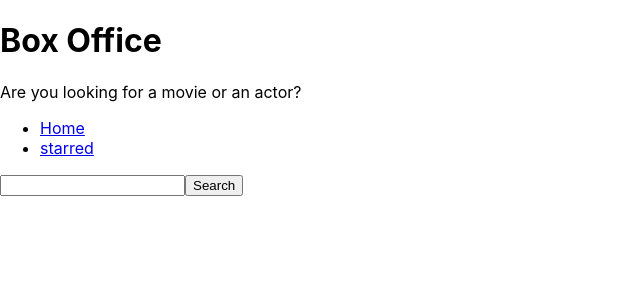
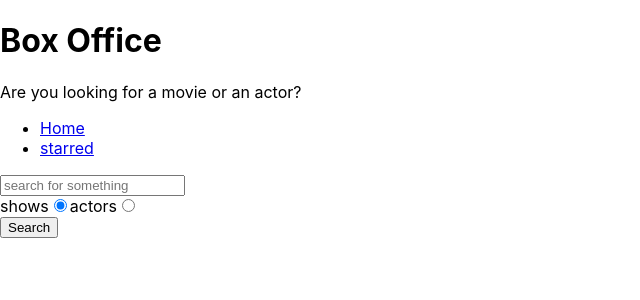
Before and after one commit to shivangigoel1302/box-office, a React (Create React App) app: page / in a window 1280 px wide. Shown: the top 300 px of the page, without its empty margins (0-640 px from the left). Built offline with nearby package versions, Linux system fonts and the light colour scheme.

Commit message:
search displayed

```diff
--- /dev/null
+++ b/src/misc/config.js
@@ -0,0 +1,7 @@
+const API_BASE_URL = 'https://api.tvmaze.com';
+
+ export async function apiGet(queryString){
+
+	const response = fetch(`${API_BASE_URL}${queryString}`).then(r=>r.json())
+	return response;
+}
--- a/src/pages/Home.js
+++ b/src/pages/Home.js
@@ -1,13 +1,17 @@
 import React,{ useState } from 'react';
 import MainPageLayout from '../components/MainPageLayout'
+import {apiGet} from '../misc/config'
 
 const Home = ()=>{
 	const [input,setInput] = useState('');
+    const [results,setResults] = useState(null);
+    const [searchOption, setsearchOption] = useState('shows');
 
+    const isShowsSearch = searchOption === 'shows';
 	const onSearch = () =>{
-		fetch(`https://api.tvmaze.com/search/shows?q=${input}`)
-		.then(r => r.json())
+		apiGet(`/search/${searchOption}?q=${input}`)
 		.then(result =>{
+			setResults(result);
 			console.log(result);
 		});
 	};
@@ -21,17 +25,56 @@
     		onSearch();
     	}
     };
+
+    const onRadioChange = (ev) =>{
+    	setsearchOption(ev.target.value);
+    }
+    const renderResults=()=>{
+    	if(results && results.length === 0){
+           return <div>No results</div>;
+    	}
+    	if(results && results.length > 0){
+            return results[0].show ?
+                  results.map(item => (
+                     <div key = {item.show.id}>{item.show.name}</div>
+                  	))
+                  	:
+                  	results.map(item => (
+                     <div key = {item.person.id}>{item.person.name}</div>
+                  	))
+
+    	}
+    	return null;
+    }
 	return(
      <MainPageLayout>
        <input
         type = "text"
+        placeholder = "search for something"
         onChange = {onInputChange}
         onKeyDown ={onKeyDown}
         value = {input}
        />
+
+       <div>
+          <label htmlFor = "shows-search">
+            shows
+            <input id = "shows-search" type ="radio" value = "shows"
+             checked = {isShowsSearch}
+             onChange={onRadioChange}/>
+          </label>
+          <label htmlFor = "actors-search">
+            actors
+            <input id = "actors-search" type ="radio" value = "people"
+             checked = {!isShowsSearch}
+             onChange={onRadioChange}/>
+          </label>
+       </div>
+
        <button type = "button" onClick = {onSearch}>
        Search
        </button>
+       {renderResults()}
      </MainPageLayout>
 	);
 }
```
